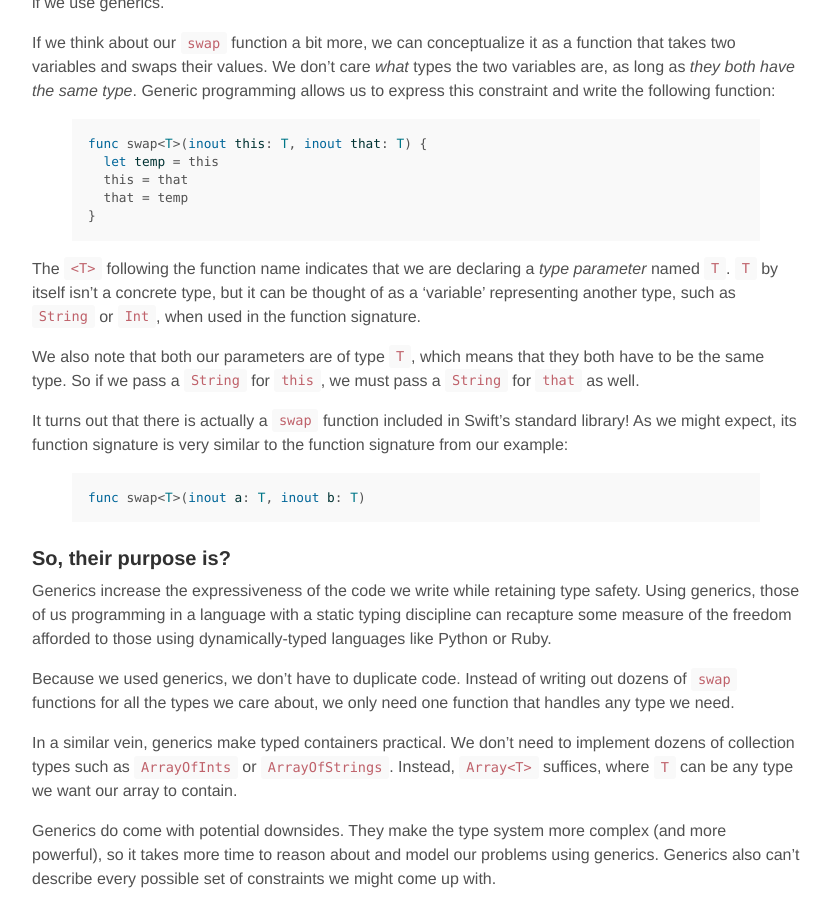
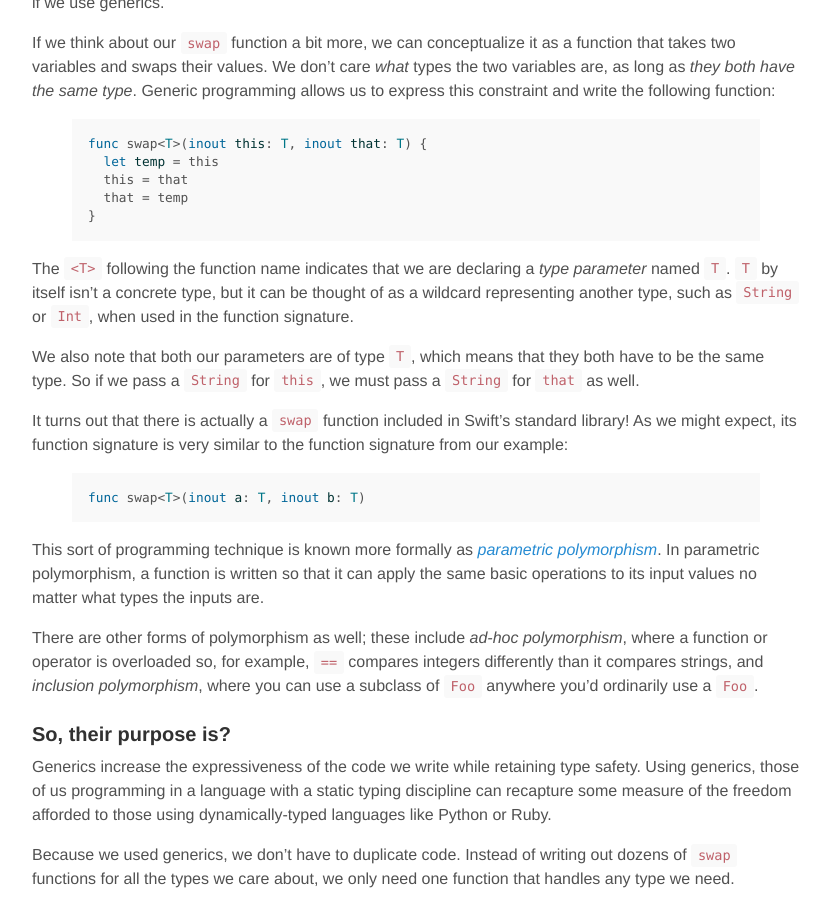
Before and after one commit to austinzheng/austinzheng.github.io, a Jekyll site: the page built from _posts/2015-01-02-swift-generics-pt-1.md, in a window 1280 px wide and 900 px high, scrolled down 1943 px. Shown: the whole window, without its empty margins (224-1055 px from the left). Built offline with Jekyll 4.4.1, drawn with Linux system fonts in a browser that asks for light colours; some of the changed text lies outside the part shown.

Commit message:
Corrections

```diff
--- a/_posts/2015-01-02-swift-generics-pt-1.md
+++ b/_posts/2015-01-02-swift-generics-pt-1.md
@@ -28,7 +28,7 @@ This function is quite straightforward. The `inout` modifier on `this` (and `tha
 {% highlight swift %}
 var a = 10
 var b = 20
-`
+
 println("a = \(a), b = \(b)")    // prints out "a = 10, b = 20"
 swapInts(&a, &b)
 println("a = \(a), b = \(b)")    // prints out "a = 20, b = 10"
@@ -61,7 +61,7 @@ func swap(inout this: Any, inout that: Any) {
 }
 {% endhighlight %}
 
-Excellent! We've replaced both `swapInts` and `swapStrings` with a single function that can be used with any type, not just strings and integers! However, our elegant solution comes with one glaring problem: it is no longer type-safe at compile-time. For example:
+Excellent! We've replaced both `swapInts` and `swapStrings` with a single function that can be used with any type, not just strings and integers! However, our elegant solution comes with one glaring problem: it is no longer type safe at compile-time. For example:
 
 {% highlight swift %}
 var firstInt = 10
@@ -93,7 +93,7 @@ func swap<T>(inout this: T, inout that: T) {
 }
 {% endhighlight %}
 
-The `<T>` following the function name indicates that we are declaring a *type parameter* named `T`. `T` by itself isn't a concrete type, but it can be thought of as a 'variable' representing another type, such as `String` or `Int`, when used in the function signature.
+The `<T>` following the function name indicates that we are declaring a *type parameter* named `T`. `T` by itself isn't a concrete type, but it can be thought of as a wildcard representing another type, such as `String` or `Int`, when used in the function signature.
 
 We also note that both our parameters are of type `T`, which means that they both have to be the same type. So if we pass a `String` for `this`, we must pass a `String` for `that` as well.
 
@@ -102,6 +102,10 @@ It turns out that there is actually a `swap` function included in Swift's standa
 {% highlight swift %}
 func swap<T>(inout a: T, inout b: T)
 {% endhighlight %}
+
+This sort of programming technique is known more formally as [*parametric polymorphism*][link-ppoly]. In parametric polymorphism, a function is written so that it can apply the same basic operations to its input values no matter what types the inputs are.
+
+There are other forms of polymorphism as well; these include *ad-hoc polymorphism*, where a function or operator is overloaded so, for example, `==` compares integers differently than it compares strings, and *inclusion polymorphism*, where you can use a subclass of `Foo` anywhere you'd ordinarily use a `Foo`.
 
 ### So, their purpose is? ###
 
```
Also changed, not shown: other parts of _posts/2015-01-02-swift-generics-pt-1.md (+1 -0 lines).
